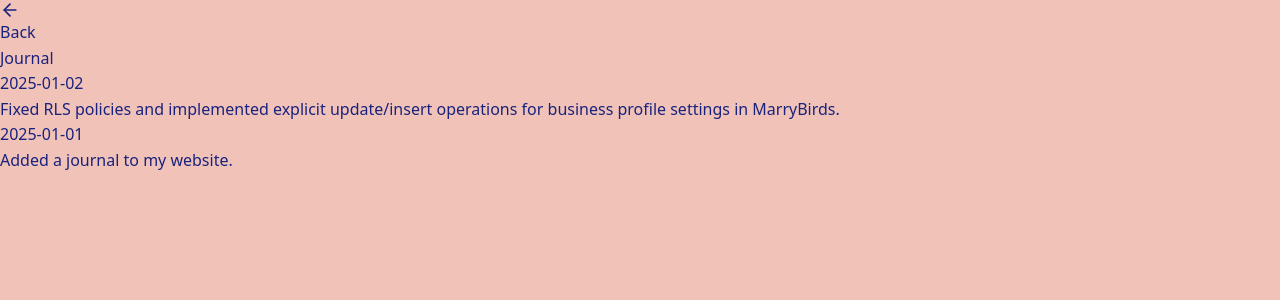
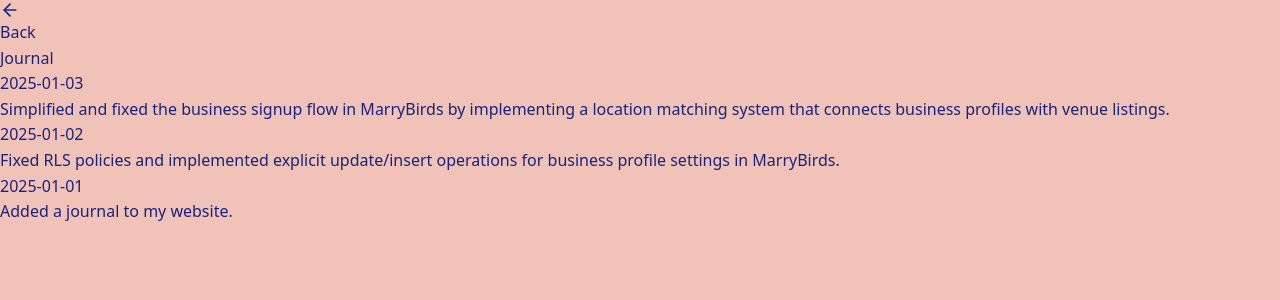
Before and after one commit to minamicode/minamicode.com, a Next.js app: page /journal in a window 1280 px wide. Shown: the top 300 px of the page. Built offline with nearby package versions, Linux system fonts and the light colour scheme.

Commit message:
add a journal entry

```diff
--- a/src/app/_components/JournalEntries.tsx
+++ b/src/app/_components/JournalEntries.tsx
@@ -6,6 +6,10 @@ type JournalEntry = {
 };
 
 const entries: JournalEntry[] = [
+  {
+    date: "2025-01-03",
+    text: "Simplified and fixed the business signup flow in MarryBirds by implementing a location matching system that connects business profiles with venue listings.",
+  },
   {
     date: "2025-01-02",
     text: "Fixed RLS policies and implemented explicit update/insert operations for business profile settings in MarryBirds.",
```
